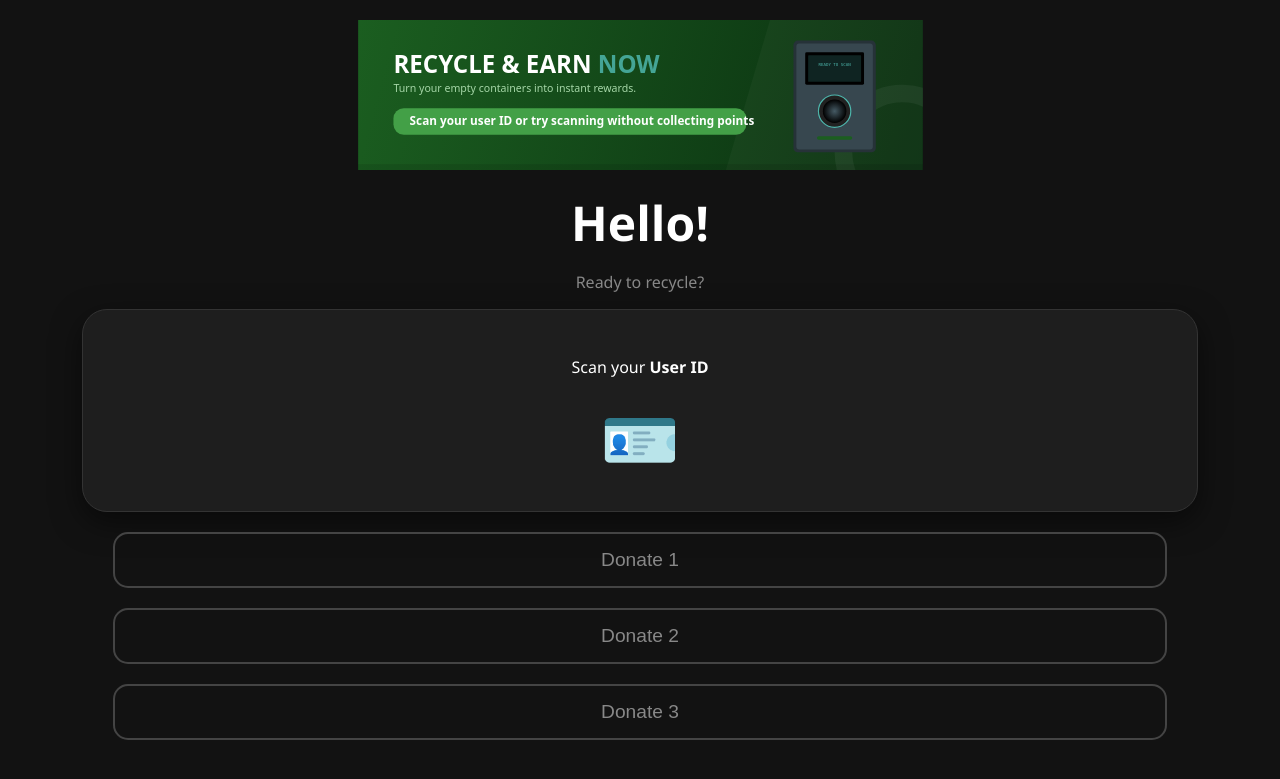
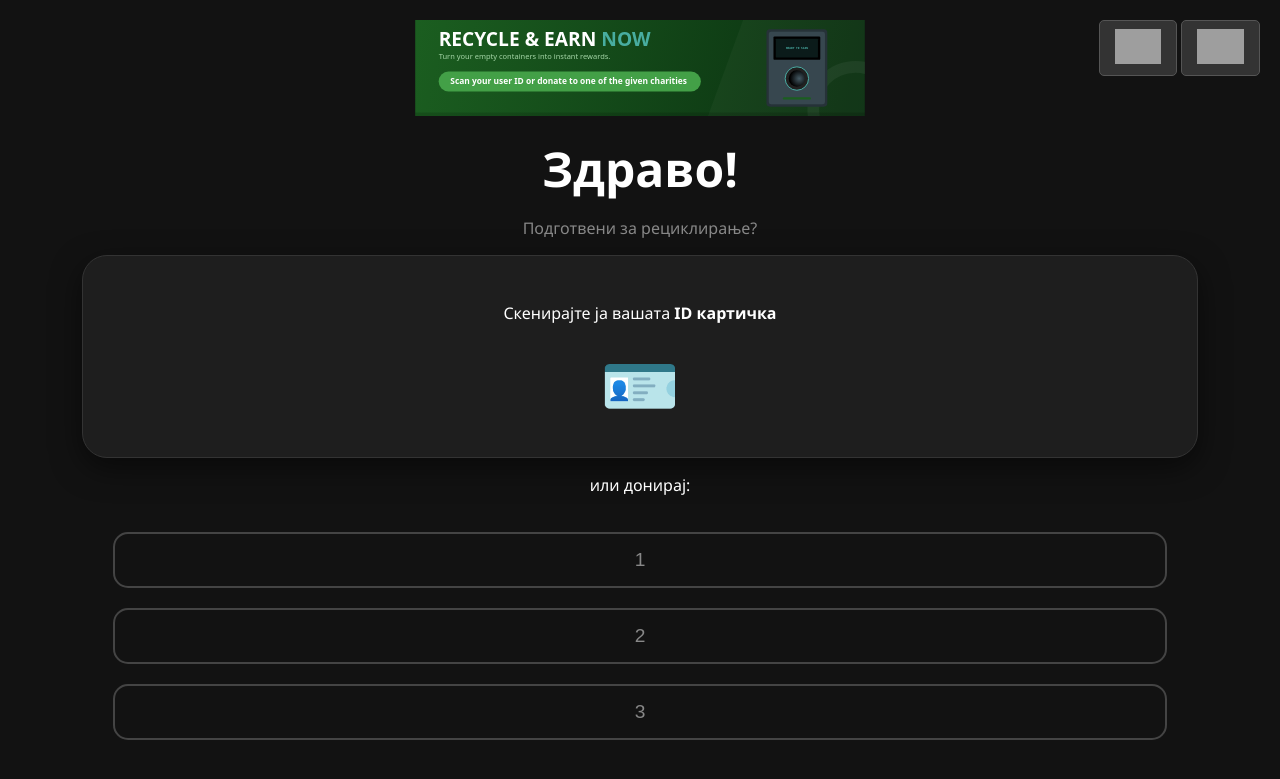
Before and after one commit to Silverdimond/rvm, a Flask app: page / in a window 1280 px wide. Shown: the top 779 px of the page. Run offline with Flask 3, Linux system fonts and the light colour scheme; some libraries are stand-ins or nearby versions; grey boxes are pictures that could not be loaded.

Commit message:
translation

```diff
--- a/bottles.json
+++ b/bottles.json
@@ -367,6 +367,7 @@
   "8601500135067": "Моја кравица милк шејк-ванила 235мл",
   "5060335632098": "Монстер енерџи пијалок 0,5 л",
   "5060751211044": "Монстер енерџи ултра 0,5л",
+  "5060337500135": "Монстер енерџи ултра 0,5л",
   "5060947546301": "Монстер зеро шуг 0,5л",
   "5056784900543": "Монстер јагода 0.5л",
   "5060639121946": "Монстер манго 0,5л",
--- a/templates/index.html
+++ b/templates/index.html
@@ -51,14 +51,91 @@
     .banner-slide.active-banner {
         opacity: 1;
     }
+    .lang-switch {
+    position: fixed;
+    top: 20px;
+    right: 20px;
+    z-index: 1000;
+}
+.lang-btn {
+    background: #333;
+    color: white;
+    border: 1px solid #555;
+    padding: 8px 15px;
+    border-radius: 5px;
+    cursor: pointer;
+}
     </style>
+    <script>
+    const i18n = {
+    en: {
+        maint_title: "OUT OF SERVICE",
+        maint_desc: "Connecting to camera system...",
+        login_hello: "Hello!",
+        login_ready: "Ready to recycle?",
+        login_scan: "Scan your <b>User ID</b>",
+        btn_donate: "Donate",
+        scan_timer: "Session ends in:",
+        scan_points: "Points:",
+        scan_ready: "READY TO SCAN",
+        scan_insert: "Insert your first bottle",
+        scan_accepted: "+1 POINT",
+        scan_rejected: "NOT ACCEPTED",
+        scan_remove: "PLEASE REMOVE BOTTLE",
+        btn_finish: "FINISH",
+        summary_thanks: "THANK YOU!",
+        summary_total: "Total Points Earned",
+        summary_success: "✅ Points have been added to your account!",
+        or:"or donate:"
+    },
+    mk: {
+        maint_title: "ДЕФЕКТ",
+        maint_desc: "Поврзување со системот за камери...",
+        login_hello: "Здраво!",
+        login_ready: "Подготвени за рециклирање?",
+        login_scan: "Скенирајте ја вашата <b>ID картичка</b>",
+        btn_donate: "Донирај",
+        scan_timer: "Сесијата завршува за:",
+        scan_points: "Поени:",
+        scan_ready: "ПОДГОТВЕНО ЗА СКЕНИРАЊЕ",
+        scan_insert: "Вметнете го првото шише",
+        scan_accepted: "+1 ПОЕН",
+        scan_rejected: "НЕ Е ПРИФАТЕНО",
+        scan_remove: "ВЕ МОЛИМЕ ОТСТРАНЕТЕ ГО ШИШЕТО",
+        btn_finish: "ЗАВРШИ",
+        summary_thanks: "ВИ БЛАГОДАРИМЕ!",
+        summary_total: "Вкупно освоени поени",
+        summary_success: "✅ Поените се додадени на вашата сметка!",
+        or:"или донирај:"
+    }
+};
+function changeLanguage(lang) {
+    currentLang=lang;
+    document.querySelectorAll('[data-i18n]').forEach(el => {
+        const key = el.getAttribute('data-i18n');
+        el.innerHTML = i18n[lang][key];
+    });
+
+    // Save preference so it remembers on refresh
+    localStorage.setItem('preferredLang', lang);
+}
+let currentLang = 'mk';
+window.onload = function() {
+    changeLanguage(currentLang);
+};
+
+</script>
 </head>
 <body>
+    <div class="lang-switch">
+    <button class="lang-btn" onclick="changeLanguage('mk')"><img height="35" src="/static/mk.svg"/></button>
+    <button class="lang-btn" onclick="changeLanguage('en')"><img height="35" src="/static/en.svg"/></button>
+</div>
 
     <div id="view-maintenance" class="view">
         <h1 style="font-size: 5em;">⚠️</h1>
-        <h2>OUT OF SERVICE</h2>
-        <p>Connecting to camera system...</p>
+        <h2 data-i18n="maint_title">OUT OF SERVICE</h2>
+        <p data-i18n="maint_desc">Connecting to camera system...</p>
     </div>
 
     <div id="view-login" class="view">
@@ -68,43 +145,43 @@
         <div class="banner-slide" style="background-image: url('/static/banner3.svg');"></div>
     </div>
 
-    <h1 style="font-size: 3em; margin: 0;">Hello!</h1>
-    <p style="color: #888;">Ready to recycle?</p>
+    <h1 style="font-size: 3em; margin: 0;" data-i18n="login_hello">Hello!</h1>
+    <p style="color: #888;" data-i18n="login_ready">Ready to recycle?</p>
 
     <div class="card">
-        <p>Scan your <b>User ID</b></p>
+        <p data-i18n="login_scan">Scan your <b>User ID</b></p>
         <div style="font-size: 4em;">🪪</div>
     </div>
-
-   <button class="btn-guest" onclick="startGuest()">Donate 1</button>
-    <button class="btn-guest" onclick="startGuest()">Donate 2</button>
-    <button class="btn-guest" onclick="startGuest()">Donate 3</button>
+   <p data-i18n="or">или</p>
+   <button class="btn-guest" onclick="startGuest()">1</button>
+    <button class="btn-guest" onclick="startGuest()">2</button>
+    <button class="btn-guest" onclick="startGuest()">3</button>
 
 </div>
 
     <div id="view-scan" class="view">
-        <div id="timer" class="timer">Session ends in: 05:00</div>
+        <div id="timer" class="timer" >05:00</div>
 
-        <div class="points-badge">Points: <span id="point-count">0</span></div>
+        <div class="points-badge"><span data-i18n="scan_points">Points:</span> <span id="point-count">0</span></div>
 
         <div id="display-area" style="flex-grow: 1; display: flex; align-items: center; width: 100%; justify-content: center;">
             <div class="card" id="current-card">
-                <h2>READY TO SCAN</h2>
-                <p>Insert your first bottle</p>
+                <h2 data-i18n="scan_ready">READY TO SCAN</h2>
+                <p data-i18n="scan_insert">Insert your first bottle</p>
             </div>
         </div>
 
-        <button class="btn-finish" onclick="resetSession()">FINISH</button>
+        <button data-i18n="btn_finish" class="btn-finish" onclick="resetSession()">FINISH</button>
     </div>
     <div id="view-summary" class="view">
     <h1 style="font-size: 4em;">🎉</h1>
-    <h1 style="color: var(--success); font-size: 3em; margin: 0;">THANK YOU!</h1>
+    <h1 data-i18n="summary_thanks" style="color: var(--success); font-size: 3em; margin: 0;">THANK YOU!</h1>
 
     <div class="card" style="margin-top: 30px;">
-        <p class="label">Total Points Earned</p>
+        <p class="label" data-i18n="summary_total">Total Points Earned</p>
         <div style="font-size: 5em; font-weight: bold; color: var(--accent);" id="final-points">0</div>
 
-        <div id="user-msg" style="margin-top: 20px; padding: 15px; background: #222; border-radius: 10px; display: none;">
+        <div data-i18n="summary_success" id="user-msg" style="margin-top: 20px; padding: 15px; background: #222; border-radius: 10px; display: none;">
             ✅ Points have been added to your account!
         </div>
     </div>
@@ -154,20 +231,21 @@
         socket.on('new_item', (data) => {
     resetTimer();
     const area = document.getElementById('current-card');
+    const lang = i18n[currentLang]; // Get current dictionary
 
     if (data.accepted) {
         document.getElementById('point-count').innerText = data.total_points;
         area.innerHTML = `
-                    <h3 style="color:var(--success)">+1 POINT</h3>
+            <h3 style="color:var(--success)">${lang.scan_accepted}</h3>
             <h1 style="margin: 10px 0;">${data.name}</h1>
             <p style="color: #666;">${data.barcode}</p>
         `;
     } else {
         area.innerHTML = `
             <div class="cross">✕</div>
-                    <h2 style="color:var(--danger)">NOT ACCEPTED</h2>
+            <h2 style="color:var(--danger)">${lang.scan_rejected}</h2>
             <div style="background: white; color: black; padding: 15px; border-radius: 10px; font-weight: bold; margin: 10px 0;">
-                        PLEASE REMOVE BOTTLE
+                ${lang.scan_remove}
             </div>
         `;
     }
@@ -193,7 +271,7 @@
                 let mins = Math.floor(timeLeft / 60);
                 let secs = timeLeft % 60;
                 document.getElementById('timer').innerText =
-                    `Session ends in: ${mins}:${secs < 10 ? '0' : ''}${secs}`;
+                    `${i18n[currentLang]['scan_timer']} ${mins}:${secs < 10 ? '0' : ''}${secs}`;
 
                 if (timeLeft <= 0) {
                     clearInterval(countdownInterval);
```
Also changed, not shown: static/banner1.svg, static/banner2.svg, static/banner3.svg. Lines whose indentation alone changed are shown as unchanged.
